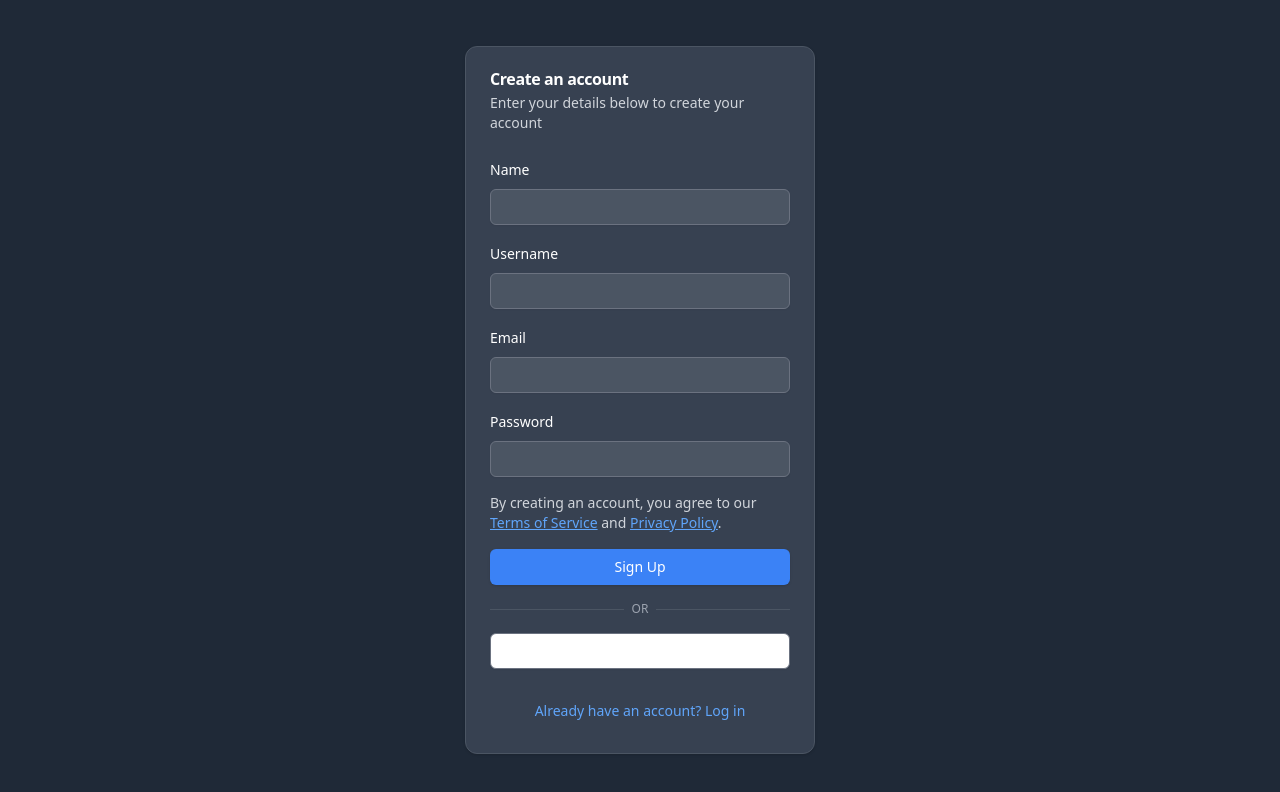
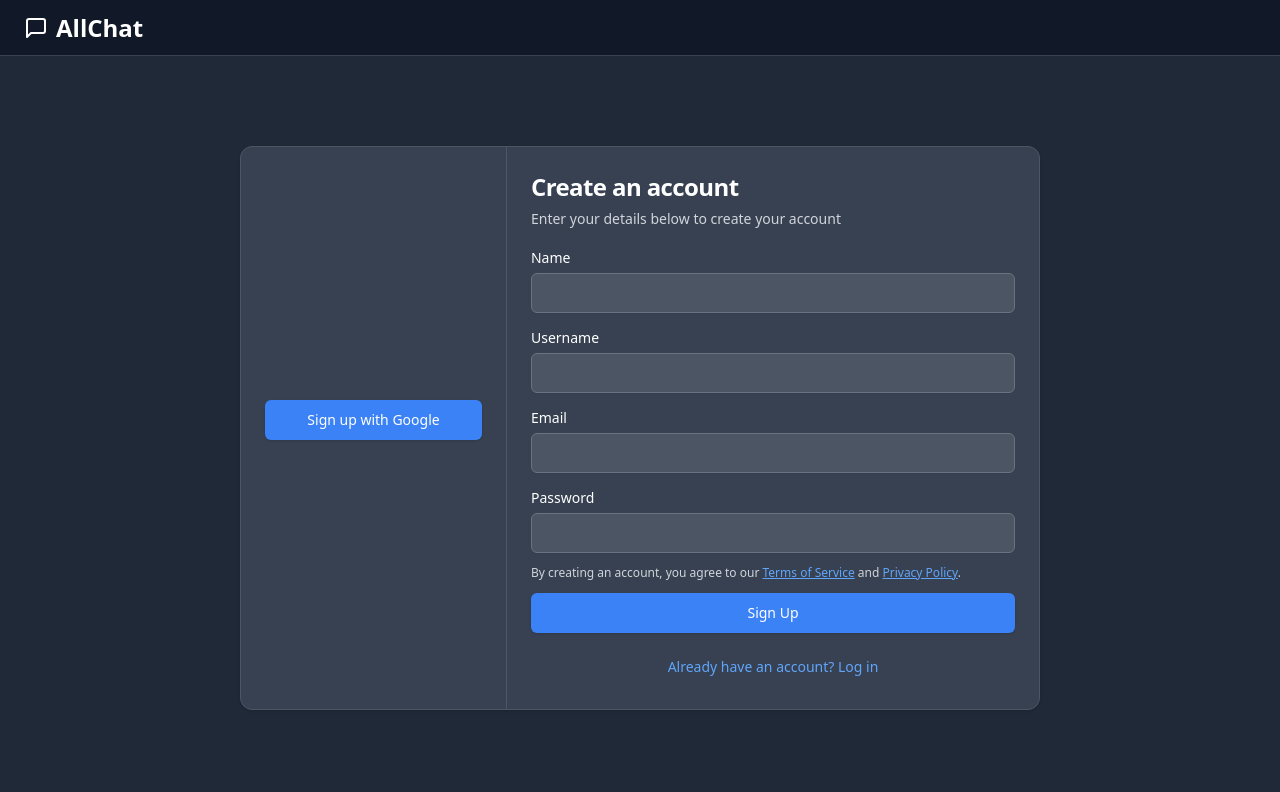
Before and after one commit to Mukul-Howale/AllChat, a Next.js app in the folder all-chat/: page /auth in a window 1280 px wide. Shown: the top 792 px of the page. Built offline with nearby package versions, Linux system fonts and the light colour scheme.

Commit message:
Added authentication page

```diff
--- a/all-chat/src/layouts/Header.tsx
+++ b/all-chat/src/layouts/Header.tsx
@@ -1,6 +1,7 @@
 import React from 'react';
 import Link from 'next/link';
 import { MessageSquare } from 'lucide-react';
+import { Button } from "@/components/ui/button";
 
 interface HeaderProps {
   hideNavigation?: boolean;
@@ -13,15 +14,19 @@ const Header: React.FC<HeaderProps> = ({ hideNavigation = false }) => (
       <span className="ml-2 text-2xl font-bold">AllChat</span>
     </Link>
     {!hideNavigation && (
-      <nav className="ml-auto flex gap-4 sm:gap-6">
+      <nav className="ml-auto flex items-center gap-4 sm:gap-6">
         <Link className="text-sm font-medium hover:underline underline-offset-4" href="#features">
           Features
         </Link>
         <Link className="text-sm font-medium hover:underline underline-offset-4" href="#how-it-works">
           How It Works
         </Link>
-        <Link className="text-sm font-medium hover:underline underline-offset-4" href="#about">
-          About
+        <Link href="/auth">
+          <Button
+            variant="outline"
+            className="text-sm text-black border-white hover:bg-white hover:text-gray-900 transition-all duration-200 ease-in-out hover:shadow-[inset_0_0_10px_rgba(0,0,0,1)]">
+            Login / Sign Up
+          </Button>
         </Link>
       </nav>
     )}
--- a/all-chat/src/pages/auth.tsx
+++ b/all-chat/src/pages/auth.tsx
@@ -5,6 +5,7 @@ import { Label } from "@/components/ui/label"
 import { Card, CardContent, CardDescription, CardFooter, CardHeader, CardTitle } from "@/components/ui/card"
 import { Separator } from "@/components/ui/separator"
 import Link from 'next/link'
+import Header from '@/layouts/Header'
 
 export default function AuthPage() {
   const [isSignUp, setIsSignUp] = useState(true)
@@ -21,40 +22,52 @@ export default function AuthPage() {
   }
 
   return (
-    <div className="flex items-center justify-center min-h-screen bg-gray-800 text-white">
-      <Card className="w-[350px] bg-gray-700 border-gray-600">
-        <CardHeader>
-          <CardTitle className="text-white">{isSignUp ? 'Create an account' : 'Log in'}</CardTitle>
-          <CardDescription className="text-gray-300">
+    <div className="flex flex-col min-h-screen bg-gray-800 text-white">
+      <Header hideNavigation={true} />
+      <div className="flex-grow flex items-center justify-center p-4">
+        <Card className="w-full max-w-[800px] bg-gray-700 border-gray-600 flex flex-col md:flex-row">
+          <div className="md:w-1/3 p-6 flex flex-col justify-center items-center border-r border-gray-600">
+            <Button
+              onClick={handleGoogleAuth}
+              className="w-full bg-blue-500 hover:bg-blue-600 text-white text-sm h-10 mb-4"
+            >
+              {isSignUp ? 'Sign up' : 'Continue'} with Google
+            </Button>
+            {/* Add more social login options here if needed */}
+          </div>
+          <div className="md:w-2/3 p-6">
+            <CardHeader className="p-0 mb-4">
+              <CardTitle className="text-white text-2xl">{isSignUp ? 'Create an account' : 'Log in'}</CardTitle>
+              <CardDescription className="text-gray-300 text-sm">
                 {isSignUp
                   ? 'Enter your details below to create your account'
                   : 'Enter your details below to log in to your account'}
               </CardDescription>
             </CardHeader>
-        <CardContent className="space-y-4">
-          <form onSubmit={handleSubmit} className="space-y-4">
+            <CardContent className="space-y-4 p-0">
+              <form onSubmit={handleSubmit} className="space-y-3">
                 {isSignUp && (
                   <>
-                <div className="space-y-2">
-                  <Label htmlFor="name" className="text-white">Name</Label>
-                  <Input id="name" type="text" required className="bg-gray-600 text-white border-gray-500" />
+                    <div className="space-y-1">
+                      <Label htmlFor="name" className="text-white text-sm">Name</Label>
+                      <Input id="name" type="text" required className="bg-gray-600 text-white border-gray-500 h-10 text-sm" />
                     </div>
-                <div className="space-y-2">
-                  <Label htmlFor="username" className="text-white">Username</Label>
-                  <Input id="username" type="text" required className="bg-gray-600 text-white border-gray-500" />
+                    <div className="space-y-1">
+                      <Label htmlFor="username" className="text-white text-sm">Username</Label>
+                      <Input id="username" type="text" required className="bg-gray-600 text-white border-gray-500 h-10 text-sm" />
                     </div>
                   </>
                 )}
-            <div className="space-y-2">
-              <Label htmlFor="email" className="text-white">Email</Label>
-              <Input id="email" type="email" required className="bg-gray-600 text-white border-gray-500" />
+                <div className="space-y-1">
+                  <Label htmlFor="email" className="text-white text-sm">Email</Label>
+                  <Input id="email" type="email" required className="bg-gray-600 text-white border-gray-500 h-10 text-sm" />
                 </div>
-            <div className="space-y-2">
-              <Label htmlFor="password" className="text-white">Password</Label>
-              <Input id="password" type="password" required className="bg-gray-600 text-white border-gray-500" />
+                <div className="space-y-1">
+                  <Label htmlFor="password" className="text-white text-sm">Password</Label>
+                  <Input id="password" type="password" required className="bg-gray-600 text-white border-gray-500 h-10 text-sm" />
                 </div>
                 {isSignUp && (
-              <p className="text-sm text-gray-300">
+                  <p className="text-xs text-gray-300">
                     By creating an account, you agree to our{' '}
                     <Link href="/terms" className="underline text-blue-400">
                       Terms of Service
@@ -66,38 +79,24 @@ export default function AuthPage() {
                     .
                   </p>
                 )}
-            <Button type="submit" className="w-full bg-blue-500 hover:bg-blue-600 text-white">
+                <Button type="submit" className="w-full bg-blue-500 hover:bg-blue-600 text-white text-sm h-10">
                   {isSignUp ? 'Sign Up' : 'Log In'}
                 </Button>
               </form>
-
-          <div className="relative">
-            <div className="absolute inset-0 flex items-center">
-              <Separator className="w-full bg-gray-600" />
-            </div>
-            <div className="relative flex justify-center text-xs uppercase">
-              <span className="bg-gray-700 px-2 text-gray-400">
-                Or
-              </span>
-            </div>
-          </div>
-
-          <Button onClick={handleGoogleAuth} variant="outline" className="w-full border-gray-500 text-white hover:bg-gray-600">
-            {isSignUp ? 'Sign up' : 'Continue'} with Google
-          </Button>
             </CardContent>
-        <CardFooter>
+            <CardFooter className="p-0 mt-4">
               <Button
                 variant="link"
                 onClick={() => setIsSignUp(!isSignUp)}
-            className="w-full text-blue-400"
-          >
+                className="w-full text-blue-400 text-sm">
                 {isSignUp
                   ? 'Already have an account? Log in'
                   : "Don't have an account? Sign up"}
               </Button>
             </CardFooter>
+          </div>
         </Card>
+      </div>
     </div>
   )
 }
```
Lines whose indentation alone changed are shown as unchanged.
